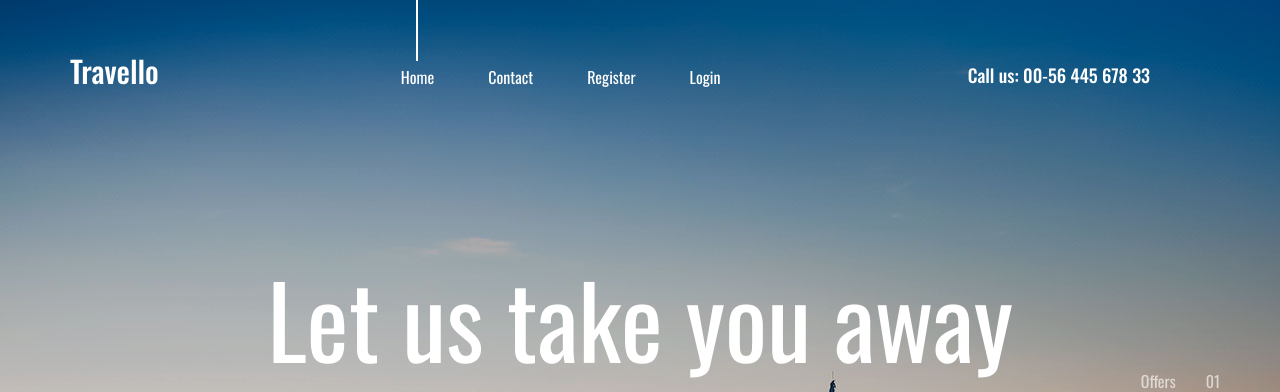
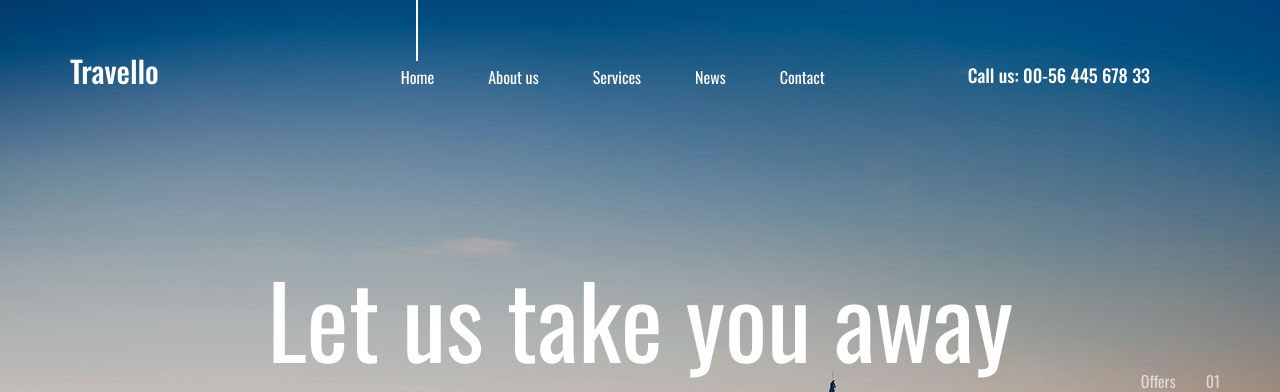
Before and after one commit to ifs570/ProyectoDjango, a Django app: page / in a window 1280 px wide. Shown: the top 392 px of the page. Run offline with Django 4.2, Linux system fonts and the light colour scheme; some libraries are stand-ins or nearby versions.

Commit message:
agregando index.html

```diff
--- a/templates/index.html
+++ b/templates/index.html
@@ -34,15 +34,10 @@
 								<nav class="main_nav">
 									<ul class="d-flex flex-row align-items-start justify-content-start">
 										<li class="active"><a href="index.html">Home</a></li>
+										<li><a href="about.html">About us</a></li>
+										<li><a href="#">Services</a></li>
+										<li><a href="news.html">News</a></li>
 										<li><a href="contact.html">Contact</a></li>
-
-										{% if user.is_authenticated %}
-										<li>Hello, {{user.first_name}}</li>
-										<li><a href="accounts/logout">Logout</a></li>
-										{% else %}
-										<li><a href="accounts/register">Register</a></li>
-										<li><a href="accounts/login">Login</a></li>
-										{% endif %}
 									</ul>
 								</nav>
 								<div class="header_phone ml-auto">Call us: 00-56 445 678 33</div>
@@ -115,7 +110,7 @@
 					<!-- Slide -->
 					<div class="owl-item">
 						<div class="background_image"
-							style="background-image:url('images/home_slider.jpg' )"></div>
+							style="background-image:url({% static 'images/home_slider.jpg' %})"></div>
 						<div class="home_slider_content_container">
 							<div class="container">
 								<div class="row">
@@ -134,7 +129,7 @@
 					<!-- Slide -->
 					<div class="owl-item">
 						<div class="background_image"
-							style="background-image:url('images/home_slider.jpg')"></div>
+							style="background-image:url({% static 'images/home_slider.jpg' %})"></div>
 						<div class="home_slider_content_container">
 							<div class="container">
 								<div class="row">
@@ -153,7 +148,7 @@
 					<!-- Slide -->
 					<div class="owl-item">
 						<div class="background_image"
-							style="background-image:url('images/home_slider.jpg')"></div>
+							style="background-image:url({% static 'images/home_slider.jpg' %})"></div>
 						<div class="home_slider_content_container">
 							<div class="container">
 								<div class="row">
@@ -214,7 +209,7 @@
 		<!-- Intro -->
 
 		<div class="intro">
-			<div class="intro_background" style="background-image:url('images/beach.svg')"></div>
+			<div class="intro_background" style="background-image:url({% static 'images/beach.svg' %})"></div>
 			<div class="container">
 				<div class="row">
 					<div class="col">
@@ -289,11 +284,8 @@
 							<!-- Destination -->
 							<div class="destination item">
 								<div class="destination_image">
-									<img src="{{dest.img.url}}" alt="">
-
-									{% if dest.offer %}
+									<img src="{{baseUrl}}/{{dest.img}}" alt="">
 									<div class="spec_offer text-center"><a href="#">Special Offer</a></div>
-									{% endif %}
 								</div>
 								<div class="destination_content">
 									<div class="destination_title"><a href="destinations.html">{{dest.name}}</a>
@@ -482,8 +474,8 @@
 					<!-- News Sidebar -->
 					<div class="col-xl-4">
 						<div class="travello">
-							<div class="background_image" style="background-image:url('images/travello.jpg')">
-							</div>
+							<div class="background_image"
+								style="background-image:url({% static 'images/travello.jpg)"></div>
 							<div class="travello_content">
 								<div class="travello_content_inner">
 									<div></div>
@@ -507,8 +499,7 @@
 		<!-- Footer -->
 
 		<footer class="footer">
-			<div class="parallax_background parallax-window" data-parallax="scroll"
-				data-image-src="{% static 'images/footer_1.jpg' %}" data-speed="0.8">
+			<div class="parallax_background parallax-window" data-parallax="scroll" data-image-src="{% static 'images/footer_1.jpg' %}" data-speed="0.8">
 							</div>
 							<div class="container">
 								<div class="row">
@@ -528,11 +519,14 @@
 													id="newsletter_form">
 													<div
 														class="d-flex flex-md-row flex-column align-items-start justify-content-between">
-										<div><input type="text" class="newsletter_input newsletter_input_name"
-												id="newsletter_input_name" placeholder="Name" required="required">
+														<div><input type="text"
+																class="newsletter_input newsletter_input_name"
+																id="newsletter_input_name" placeholder="Name"
+																required="required">
 															<div class="input_border"></div>
 														</div>
-										<div><input type="email" class="newsletter_input newsletter_input_email"
+														<div><input type="email"
+																class="newsletter_input newsletter_input_email"
 																id="newsletter_input_email" placeholder="Your e-mail"
 																required="required">
 															<div class="input_border"></div>
@@ -553,7 +547,8 @@
 											<div class="col-xl-4 footer_contact_col">
 												<div
 													class="footer_contact_item d-flex flex-column align-items-center justify-content-start text-center">
-									<div class="footer_contact_icon"><img src="{% static 'images/sign.svg' %}" alt="">
+													<div class="footer_contact_icon"><img
+															src="{% static 'images/sign.svg' %}" alt="">
 													</div>
 													<div class="footer_contact_title">give us a call</div>
 													<div class="footer_contact_list">
@@ -569,8 +564,8 @@
 											<div class="col-xl-4 footer_contact_col">
 												<div
 													class="footer_contact_item d-flex flex-column align-items-center justify-content-start text-center">
-									<div class="footer_contact_icon"><img src="{% static 'images/trekking.svg' %}"
-											alt="">
+													<div class="footer_contact_icon"><img
+															src="{% static 'images/trekking.svg' %}" alt="">
 													</div>
 													<div class="footer_contact_title">come & drop by</div>
 													<div class="footer_contact_list">
@@ -585,7 +580,8 @@
 											<div class="col-xl-4 footer_contact_col">
 												<div
 													class="footer_contact_item d-flex flex-column align-items-center justify-content-start text-center">
-									<div class="footer_contact_icon"><img src="{% static 'images/around.svg' %}" alt="">
+													<div class="footer_contact_icon"><img
+															src="{% static 'images/around.svg' %}" alt="">
 													</div>
 													<div class="footer_contact_title">send us a message
 													</div>
```
Lines whose indentation alone changed are shown as unchanged.
